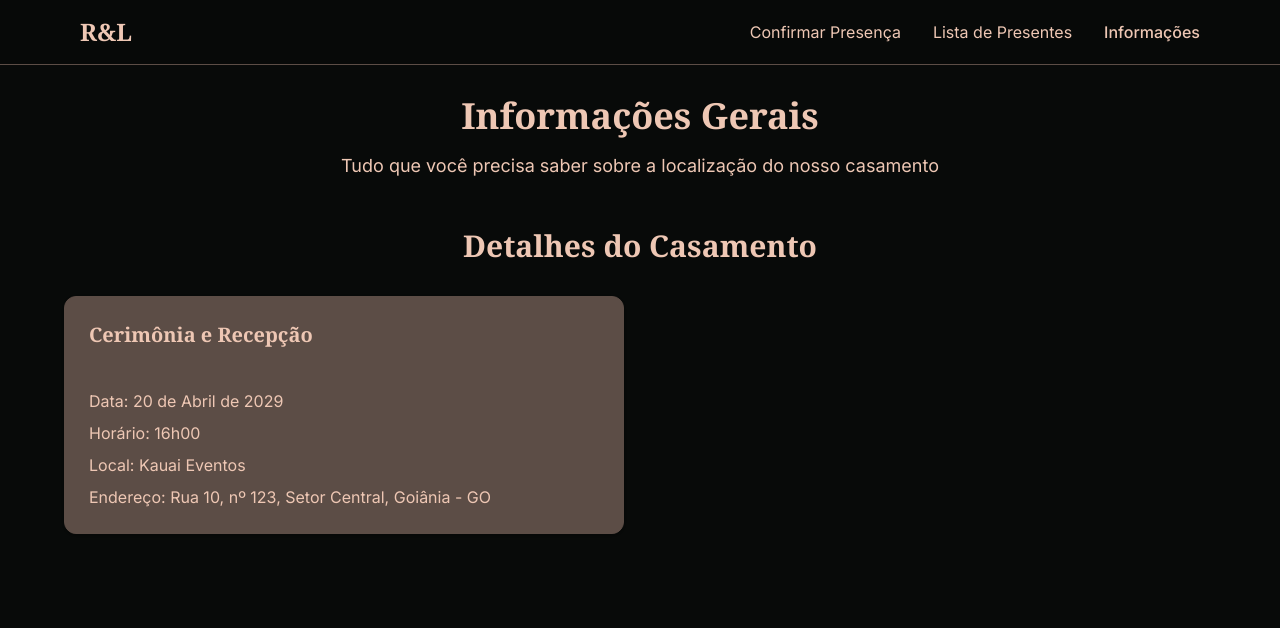
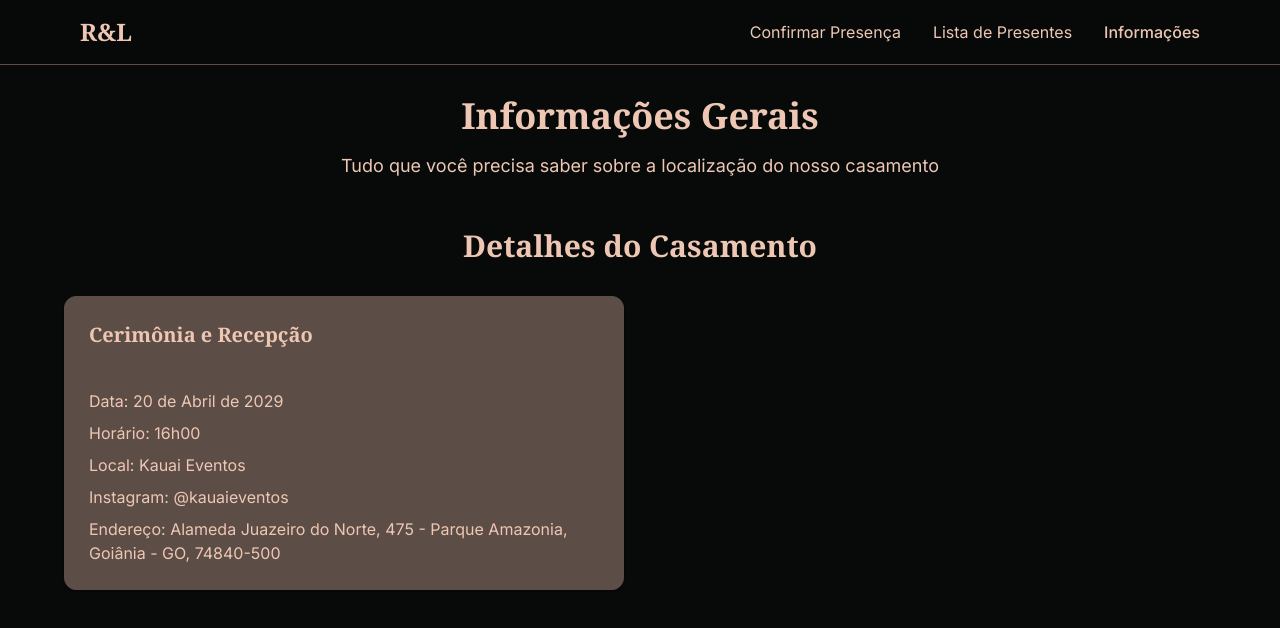
Before and after one commit to lucasbalbino/wedding-site, a Next.js app: page /informacoes in a window 1280 px wide. Shown: the top 628 px of the page. Built offline with nearby package versions, Linux system fonts and the light colour scheme.

Commit message:
correcting venue address

```diff
--- a/app/informacoes/page.tsx
+++ b/app/informacoes/page.tsx
@@ -10,7 +10,8 @@ export default function InformacoesPage() {
         "Data: 20 de Abril de 2029",
         "Horário: 16h00",
         "Local: Kauai Eventos",
-        "Endereço: Rua 10, nº 123, Setor Central, Goiânia - GO",
+        "Instagram: @kauaieventos",
+        "Endereço: Alameda Juazeiro do Norte, 475 - Parque Amazonia, Goiânia - GO, 74840-500",
       ],
     },
   ]
```
